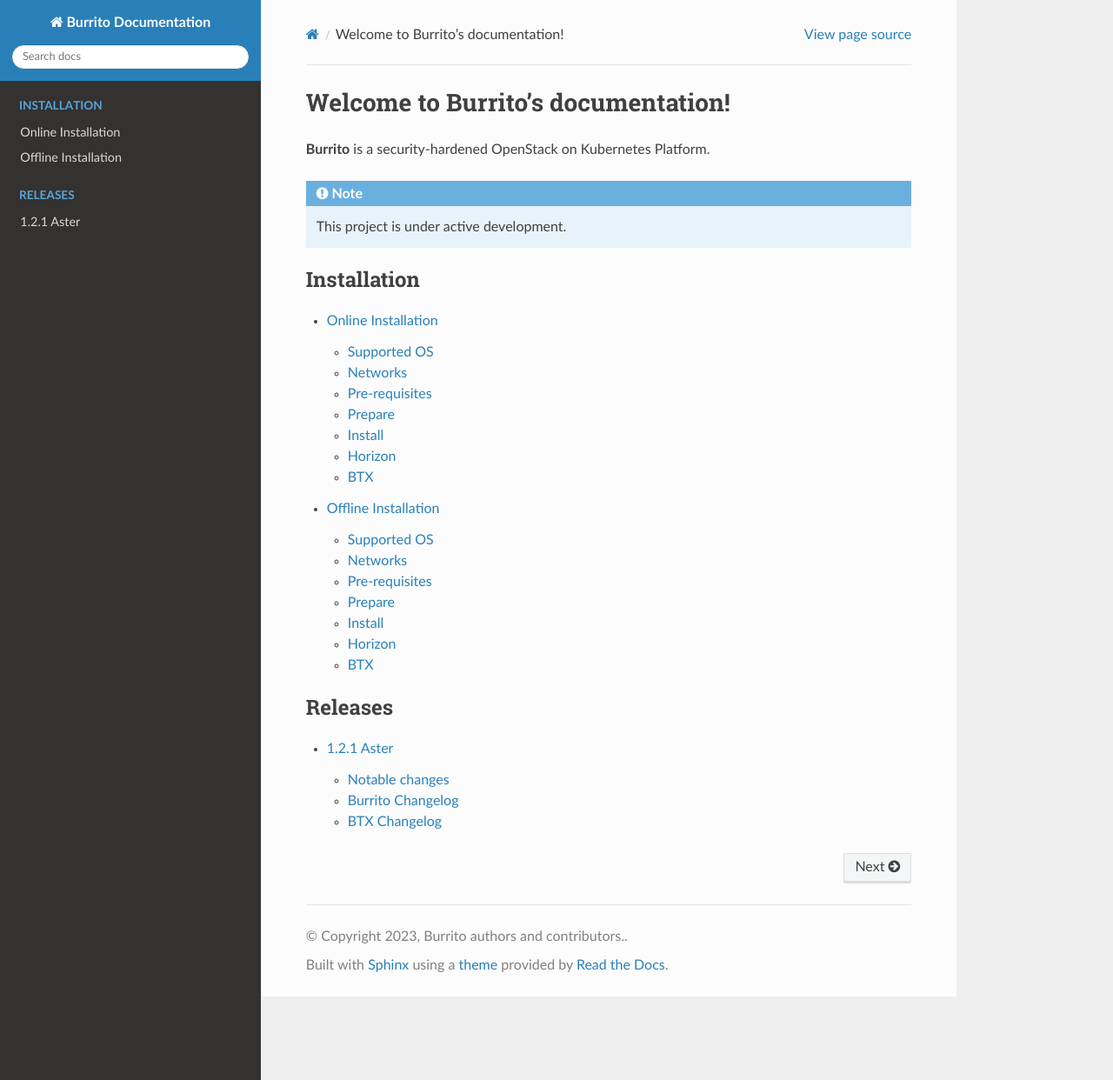
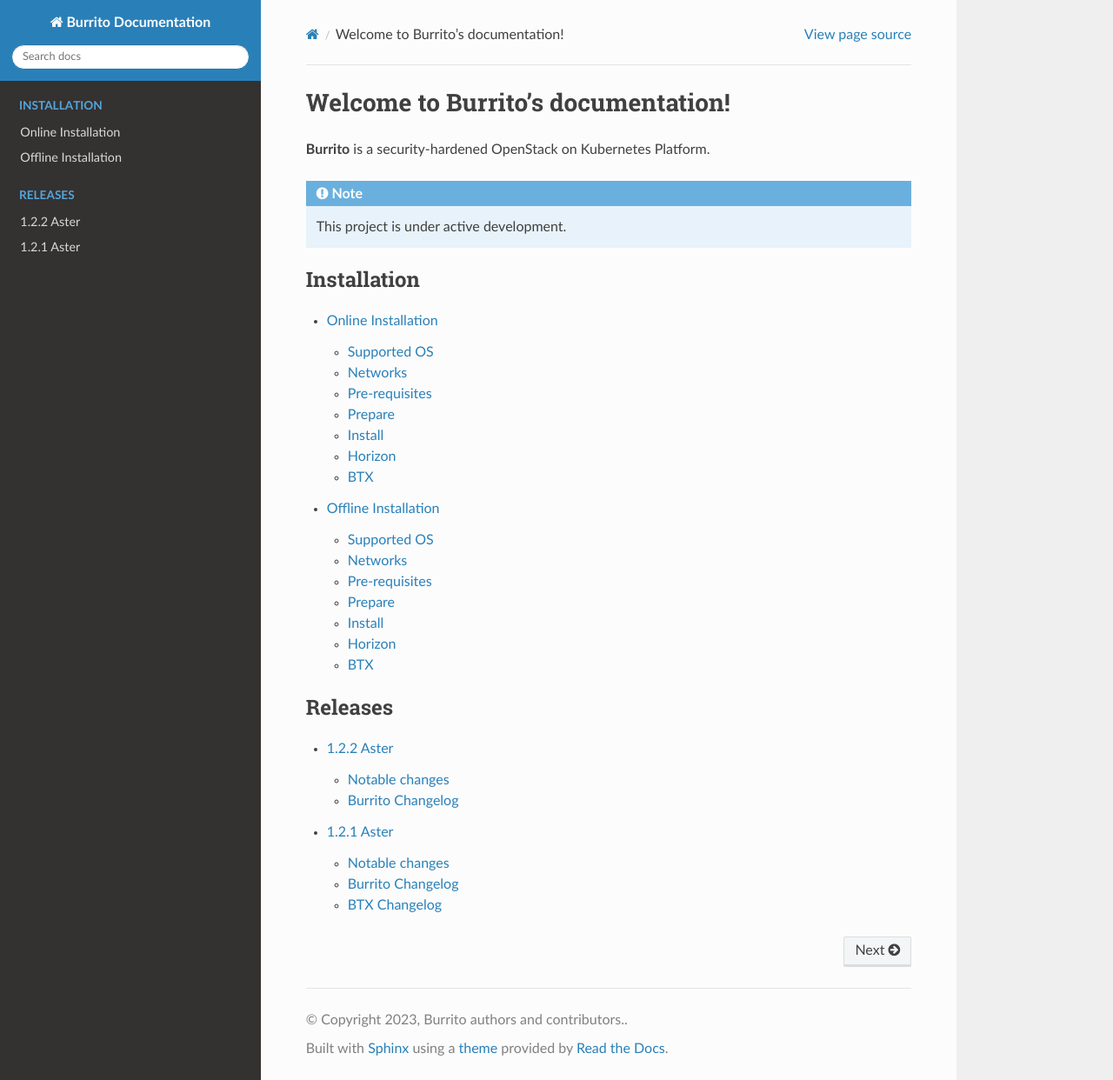
Before and after one commit to iorchard/burrito_docs, a Sphinx documentation site: the page built from source/index.rst, in a window 1280 px wide and 1242 px high. Shown: the whole window at 87% size. Built offline with Sphinx 7.4.7 and the Read the Docs theme 2.0.0, drawn with Linux system fonts in a browser that asks for light colours; pages that are not in the unit, such as notebooks, are missing from menus.

Commit message:
add 1.2.2 in index

```diff
--- a/source/index.rst
+++ b/source/index.rst
@@ -30,5 +30,6 @@
    :caption: Releases
    :maxdepth: 2
 
+   releases/1.2.2
    releases/1.2.1
    releases/1.2.0
```
